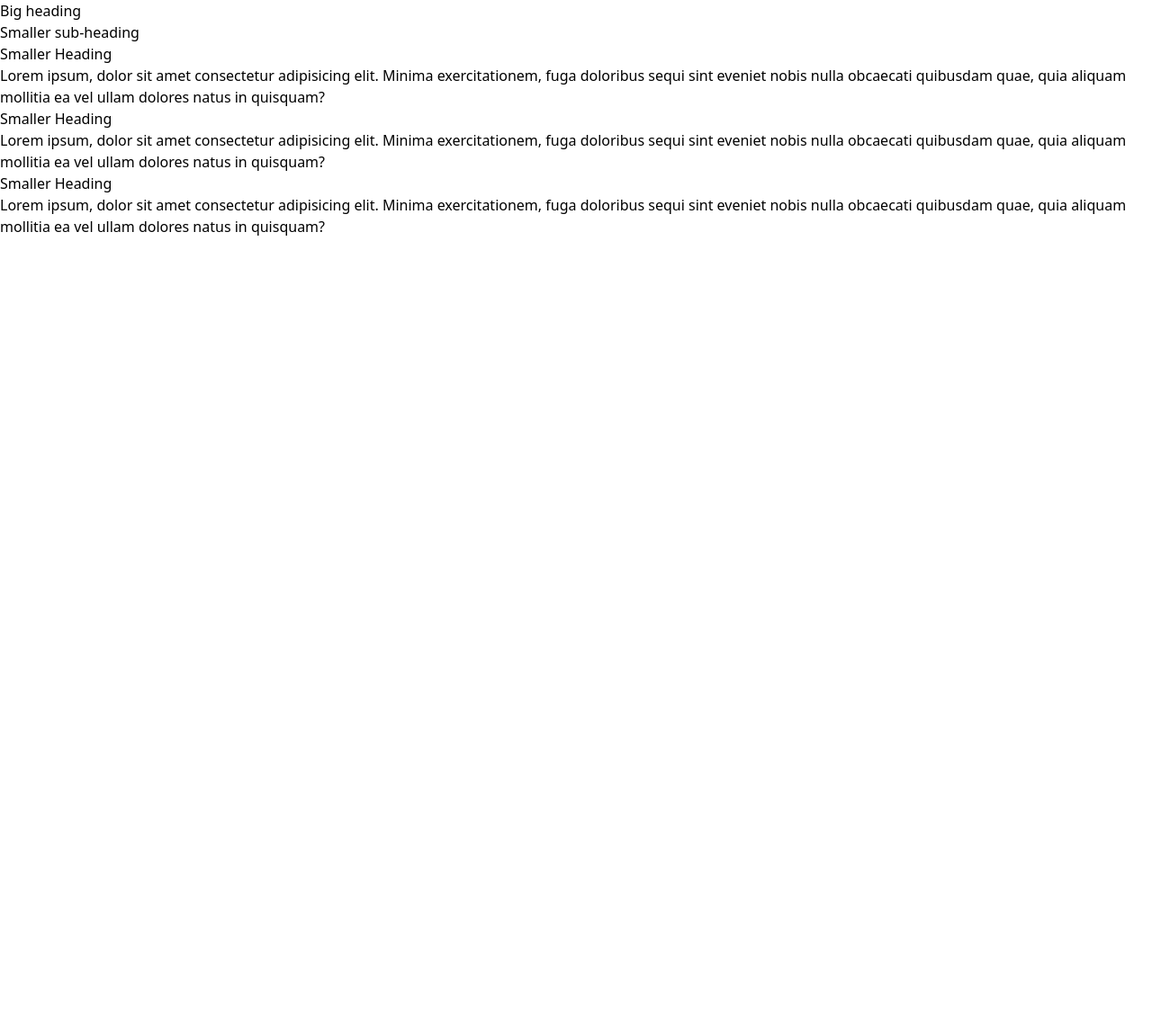
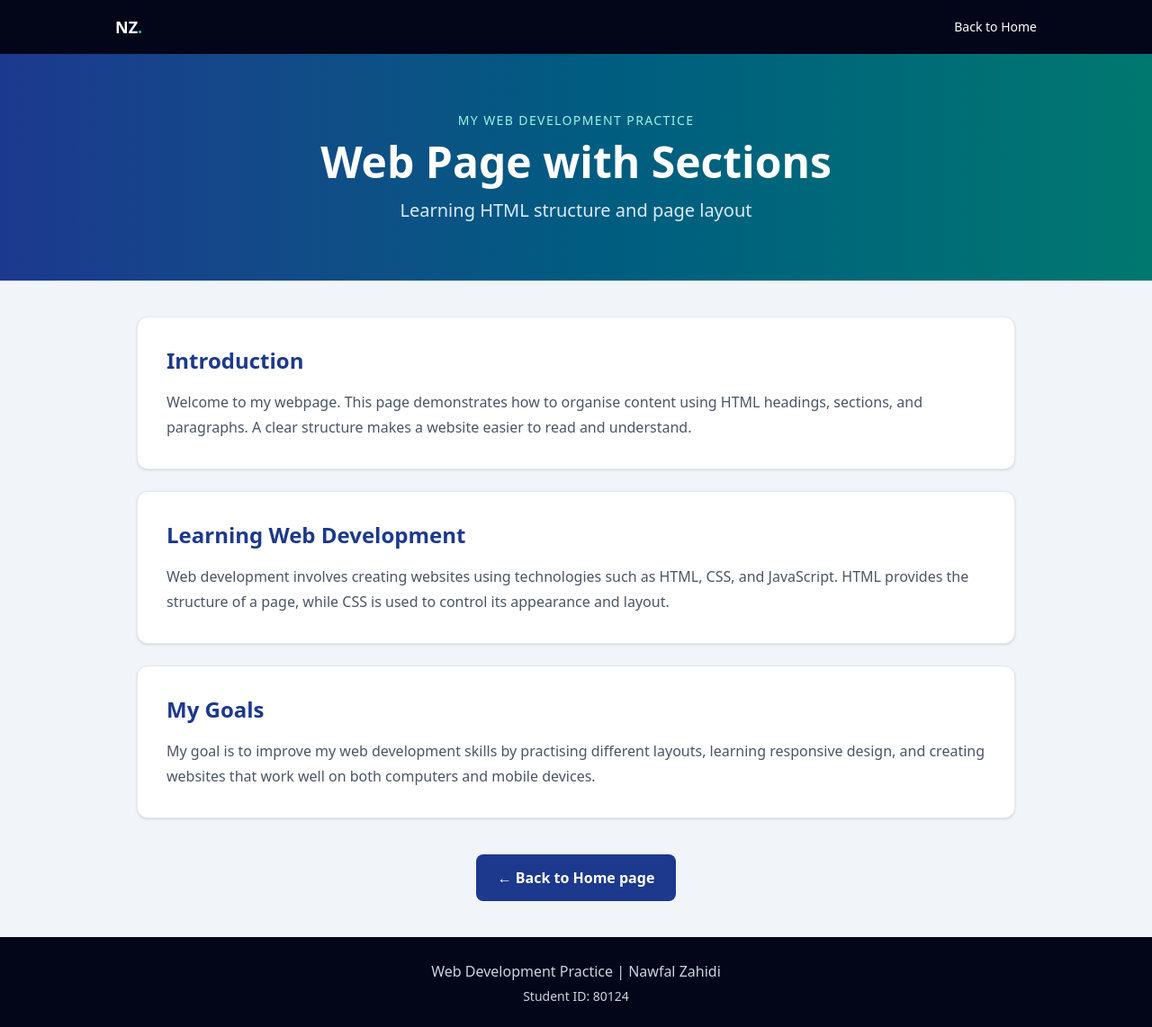
Before and after one commit to NAWFAL029/NAWFAL029.github.io, a plain HTML site: page exercises/page-3.html in a window 1280 px wide. Shown: the whole page at 90% size. Before the commit the page ends 800 px from the top, so only its background shows below. Drawn offline with nearby package versions, Linux system fonts and the light colour scheme.

Commit message:
Update page-3.html

```diff
--- a/exercises/page-3.html
+++ b/exercises/page-3.html
@@ -4,41 +4,131 @@
 <head>
     <meta charset="UTF-8">
     <meta name="viewport" content="width=device-width, initial-scale=1.0">
-    <title>Between 50 and 60 characters (including spaces)</title>
-    <meta name="description" content="Between 150 and 160 characters (including spaces). Like the title, this is important for search engines.">
+
+    <title>Web Page with Sections</title>
+
+    <meta name="description" content="A simple student webpage demonstrating HTML headings, sections, paragraphs, and responsive design.">
 
     <script src="https://cdn.jsdelivr.net/npm/@tailwindcss/browser@4"></script>
 
     <style type="text/tailwindcss">
+        body {
+            @apply bg-slate-100 text-gray-800 leading-7;
+        }
 
+        nav {
+            @apply bg-slate-950 text-white px-6 py-4;
+        }
+
+        header {
+            @apply bg-gradient-to-r from-blue-900 to-teal-700 text-white text-center px-6 py-16;
+        }
+
+        header h1 {
+            @apply text-4xl md:text-5xl font-bold;
+        }
+
+        header h2 {
+            @apply text-lg md:text-xl mt-4 text-blue-100 font-normal;
+        }
+
+        main {
+            @apply max-w-5xl mx-auto px-6 py-10;
+        }
+
+        section {
+            @apply bg-white p-6 md:p-8 rounded-xl shadow-sm border border-slate-200 mb-6;
+        }
+
+        section h2 {
+            @apply text-2xl font-bold text-blue-900 mb-4;
+        }
+
+        section p {
+            @apply text-gray-600;
+        }
+
+        footer {
+            @apply bg-slate-950 text-slate-300 text-center py-6 px-6;
+        }
     </style>
 
 </head>
 
 <body>
 
-    <!-- Navigation menu with logo -->
-    <nav></nav>
+    <!-- Navigation menu -->
+    <nav>
+        <div class="max-w-5xl mx-auto flex justify-between items-center">
+            <a href="../index.html" class="font-bold text-lg">
+                NZ<span class="text-teal-400">.</span>
+            </a>
+
+            <a href="../index.html" class="text-sm hover:text-teal-300">
+                Back to Home
+            </a>
+        </div>
+    </nav>
 
     <!-- Hero block -->
     <header>
-        <h1>Big heading</h1>
-        <h2>Smaller sub-heading</h2>
+        <p class="text-sm uppercase tracking-widest text-teal-200 mb-3">
+            My Web Development Practice
+        </p>
+
+        <h1>Web Page with Sections</h1>
+
+        <h2>Learning HTML structure and page layout</h2>
     </header>
 
-    <!-- Main content of web page in sections -->
+    <!-- Main content -->
     <main>
+
         <section>
-            <h2>Smaller Heading</h2>
-            <p>Lorem ipsum, dolor sit amet consectetur adipisicing elit. Minima exercitationem, fuga doloribus sequi sint eveniet nobis nulla obcaecati quibusdam quae, quia aliquam mollitia ea vel ullam dolores natus in quisquam?</p>
+            <h2>Introduction</h2>
+
+            <p>
+                Welcome to my webpage. This page demonstrates how to organise
+                content using HTML headings, sections, and paragraphs.
+                A clear structure makes a website easier to read and understand.
+            </p>
         </section>
 
         <section>
-            <h2>Smaller Heading</h2>
-            <p>Lorem ipsum, dolor sit amet consectetur adipisicing elit. Minima exercitationem, fuga doloribus sequi sint eveniet nobis nulla obcaecati quibusdam quae, quia aliquam mollitia ea vel ullam dolores natus in quisquam?</p>
+            <h2>Learning Web Development</h2>
+
+            <p>
+                Web development involves creating websites using technologies
+                such as HTML, CSS, and JavaScript. HTML provides the structure
+                of a page, while CSS is used to control its appearance and layout.
+            </p>
         </section>
 
         <section>
-            <h2>Smaller Heading</h2>
-            <p>Lorem ipsum, dolor sit amet consectetur adipisicing elit. Minima exercitationem, fuga doloribus sequi sint eveniet nobis nulla obcaecati quibusdam quae, quia aliquam mollitia ea vel ullam dolores natus in quisquam?</p>
+            <h2>My Goals</h2>
+
+            <p>
+                My goal is to improve my web development skills by practising
+                different layouts, learning responsive design, and creating
+                websites that work well on both computers and mobile devices.
+            </p>
         </section>
+
+        <p class="text-center pt-4">
+            <a href="../index.html"
+               class="inline-block bg-blue-900 text-white px-6 py-3 rounded-lg font-semibold hover:bg-teal-700 transition">
+                &larr; Back to Home page
+            </a>
+        </p>
+
+    </main>
+
+    <!-- Footer -->
+    <footer>
+        <p>Web Development Practice | Nawfal Zahidi</p>
+        <p class="text-sm mt-1">Student ID: 80124</p>
+    </footer>
+
+</body>
+
+</html>
```
